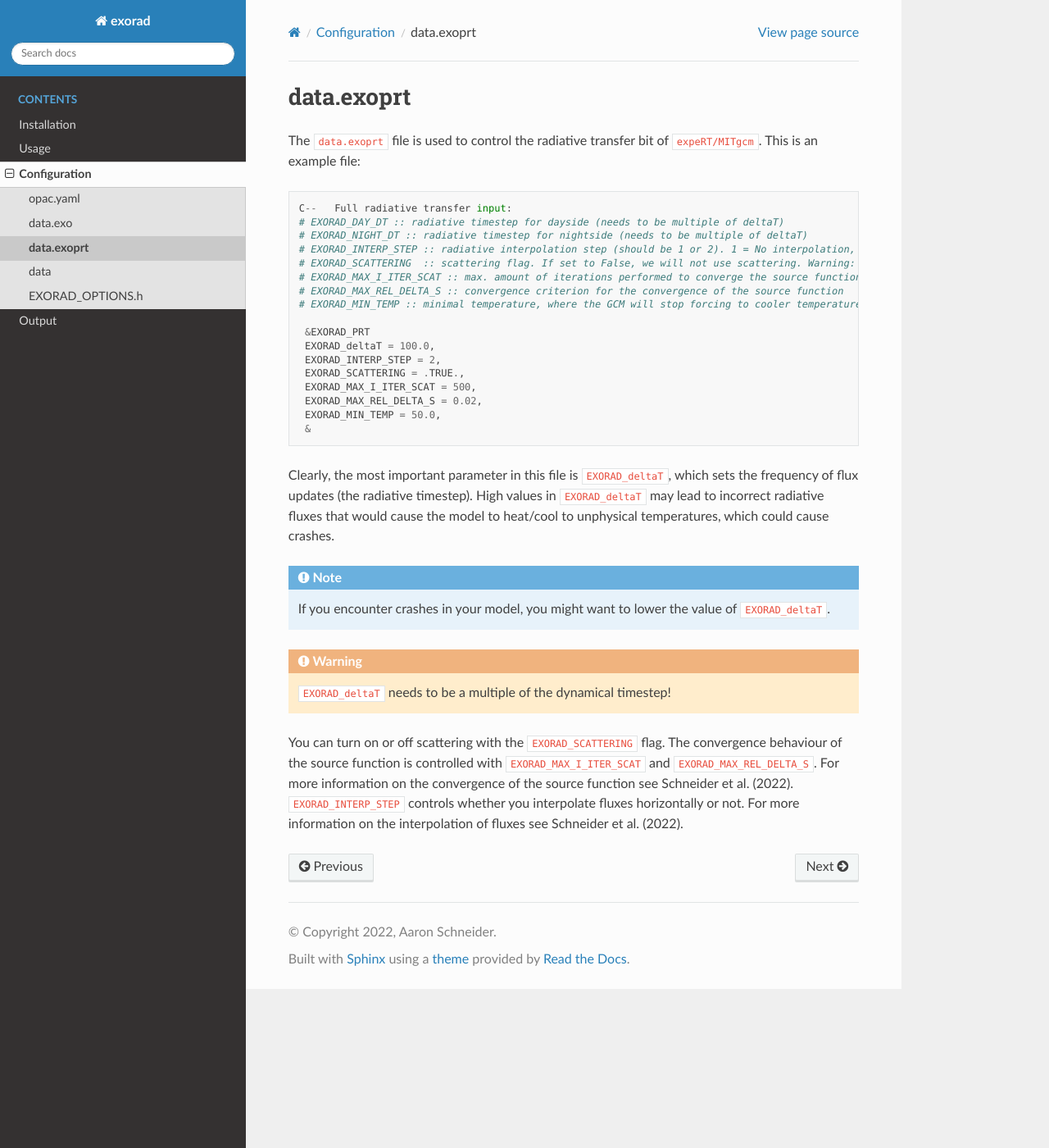
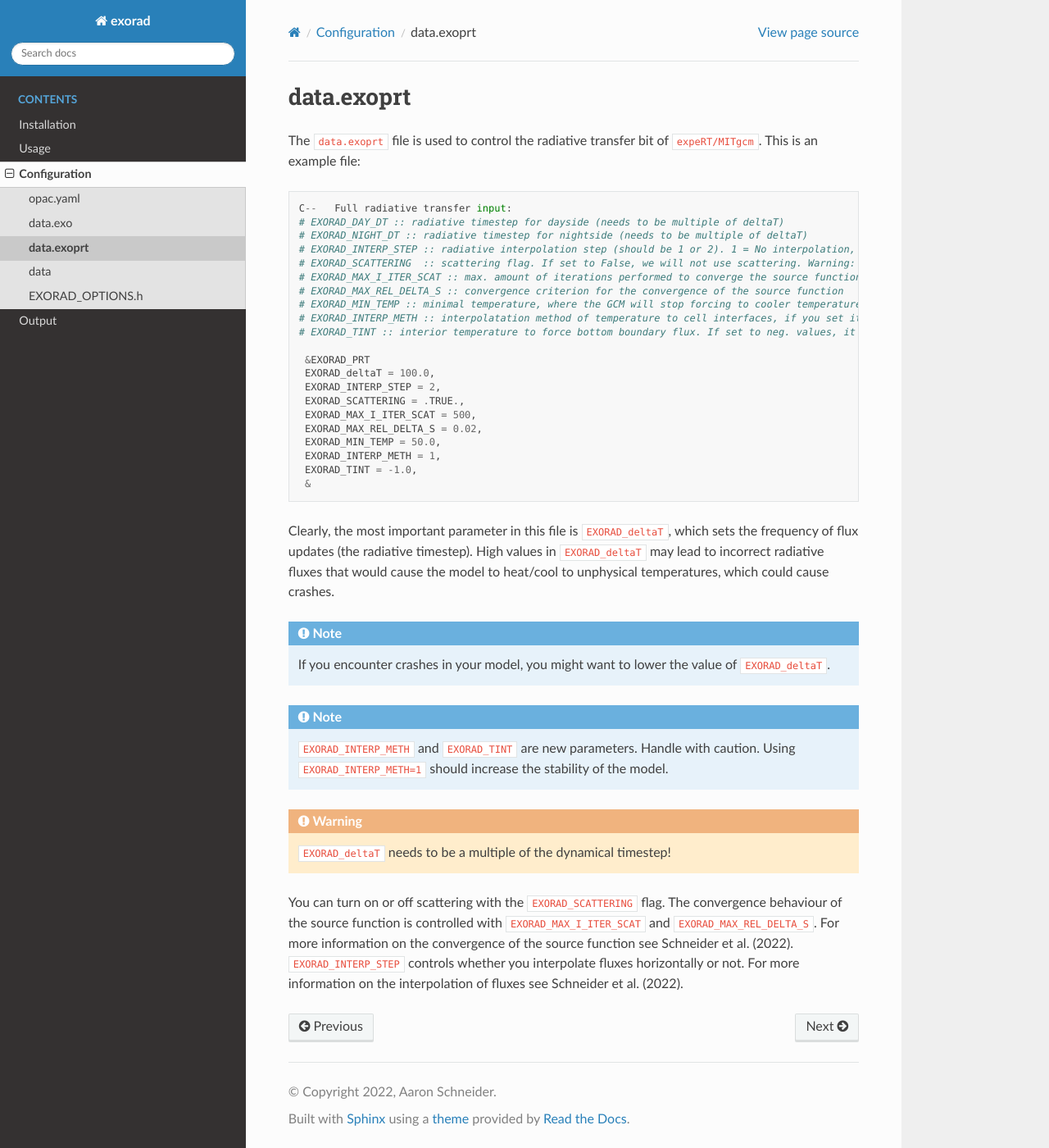
Before and after one commit to exorad/exorad-wiki, a Sphinx documentation site: the page built from doc/source/configfile/exoprt.rst, in a window 1280 px wide and 1400 px high. Shown: the whole window at 82% size. Built offline with Sphinx 7.4.7 and the Read the Docs theme 2.0.0, drawn with Linux system fonts in a browser that asks for light colours.

Commit message:
some docs updated

```diff
--- a/doc/source/configfile/exo.rst
+++ b/doc/source/configfile/exo.rst
@@ -43,10 +43,13 @@ A typical ``data.exo`` file may look like this:
     #                Unit 1/days-1
     # EXORAD_SIGMA_B :: Sets vertical pressure [Pa] for lower boundary
     #                   Defined wrt lower bounary as specified in data
+    # EXORAD_FRIC_HEAT :: True if you want to convert the kinetic energy back
+    #                     into thermal energy
 
      &EXORAD_FRIC
      EXORAD_KF =1.0,
      EXORAD_SIGMA_B=0.7,
+     EXORAD_FRIC_HEAT=.TRUE.
      &
 
 The ``EXORAD_PARAMS`` section sets flags for the physics that should be used in ``expeRT/MITgcm``.
--- a/doc/source/configfile/exoprt.rst
+++ b/doc/source/configfile/exoprt.rst
@@ -14,6 +14,8 @@ This is an example file:
     # EXORAD_MAX_I_ITER_SCAT :: max. amount of iterations performed to converge the source function
     # EXORAD_MAX_REL_DELTA_S :: convergence criterion for the convergence of the source function
     # EXORAD_MIN_TEMP :: minimal temperature, where the GCM will stop forcing to cooler temperatures (we dont want negative temperatures)
+    # EXORAD_INTERP_METH :: interpolatation method of temperature to cell interfaces, if you set it to one, it will use the Bezier interpolation, else it will use a linear interpolation
+    # EXORAD_TINT :: interior temperature to force bottom boundary flux. If set to neg. values, it will not set the boundary fluxes.
 
      &EXORAD_PRT
      EXORAD_deltaT = 100.0,
@@ -22,6 +24,8 @@ This is an example file:
      EXORAD_MAX_I_ITER_SCAT = 500,
      EXORAD_MAX_REL_DELTA_S = 0.02,
      EXORAD_MIN_TEMP = 50.0,
+     EXORAD_INTERP_METH = 1,
+     EXORAD_TINT = -1.0,
      &
 
 Clearly, the most important parameter in this file is ``EXORAD_deltaT``, which sets the frequency of flux updates (the radiative timestep).
@@ -30,6 +34,10 @@ High values in ``EXORAD_deltaT`` may lead to incorrect radiative fluxes that wou
 .. note::
 
    If you encounter crashes in your model, you might want to lower the value of ``EXORAD_deltaT``.
+
+.. note::
+
+   ``EXORAD_INTERP_METH`` and ``EXORAD_TINT`` are new parameters. Handle with caution. Using ``EXORAD_INTERP_METH=1`` should increase the stability of the model.
 
 .. warning::
 
```
